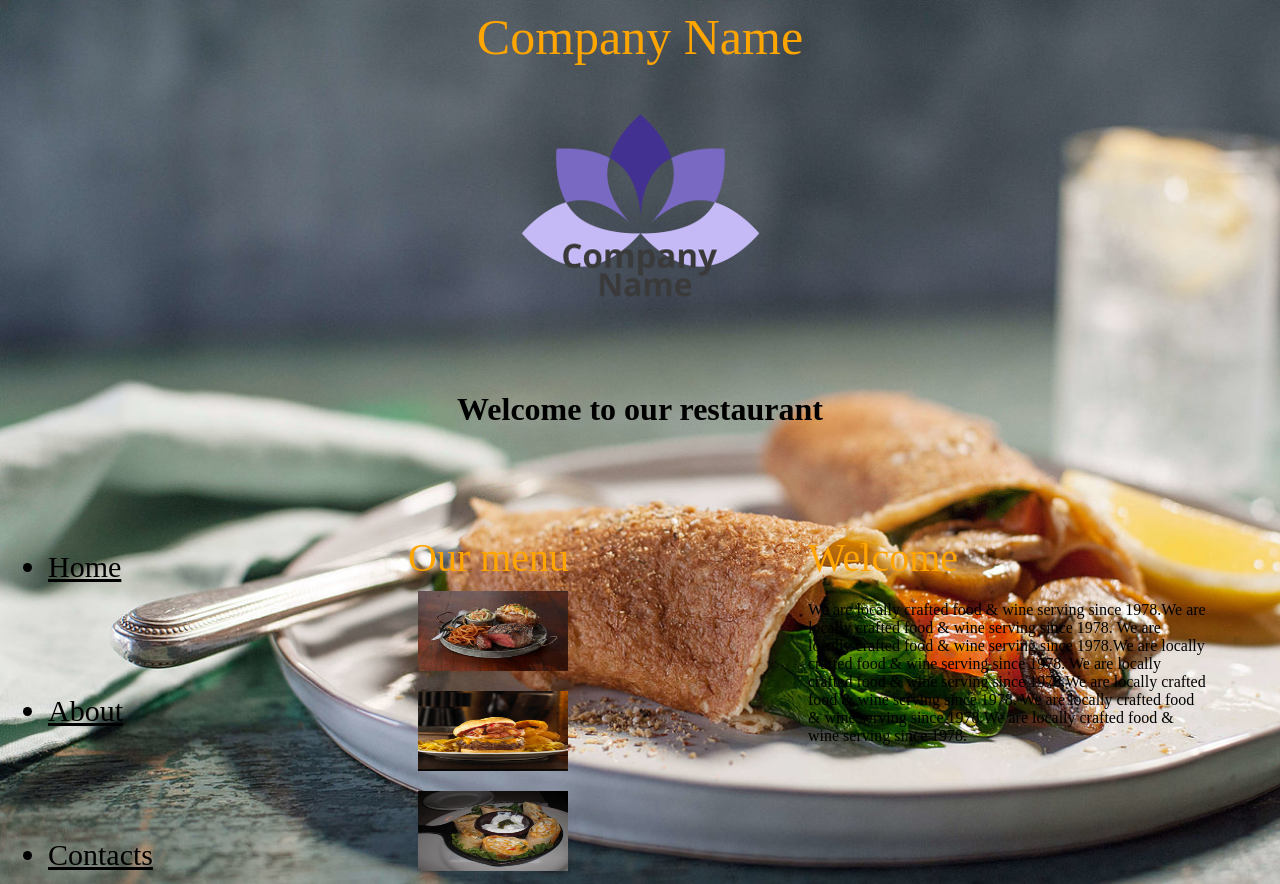
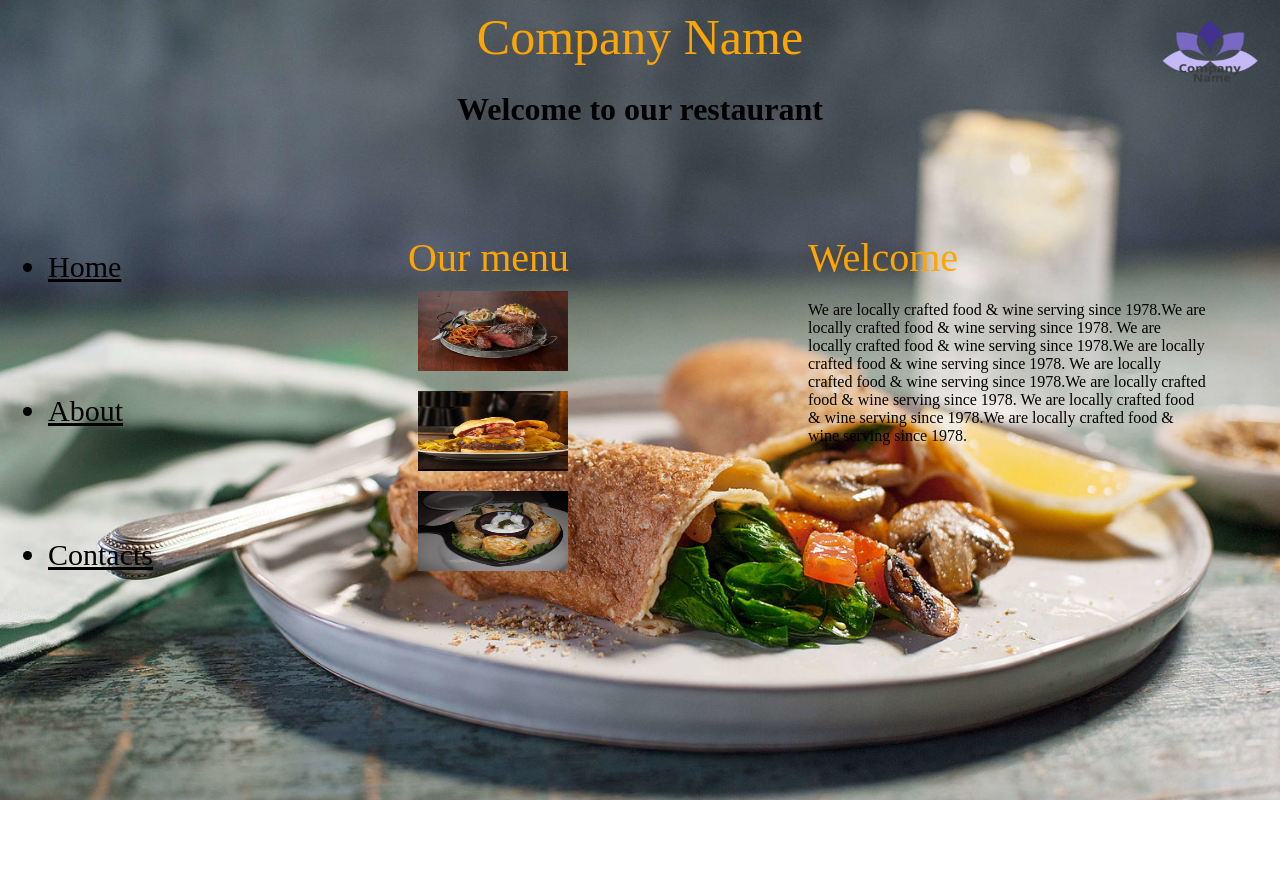
Before and after one commit to TigranBatoyan/Repo, a plain HTML site: page index.html in a window 1280 px wide. Shown: the top 884 px of the page. After the commit the page ends 800 px from the top, so only its background shows below. Drawn offline with Linux system fonts and the light colour scheme.

Commit message:
Update index.css

```diff
--- a/index.css
+++ b/index.css
@@ -5,7 +5,7 @@ header{
     width:400px;
     text-align: center
 }
-#img1{
+#logo{
     width:120px;
     height:100px;
     position:absolute;
```
